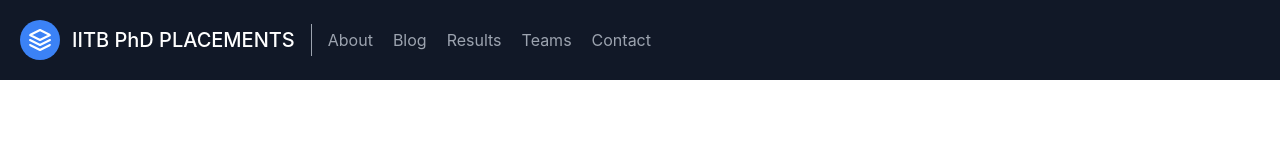
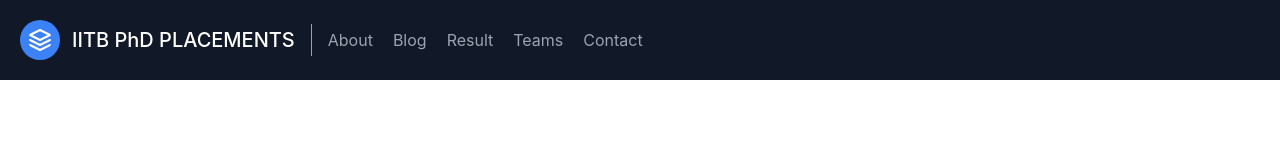
Before and after one commit to MisterNajdorf/placement-website, a Next.js app: page / in a window 1280 px wide. Shown: the top 160 px of the page. Built offline with nearby package versions, Linux system fonts and the light colour scheme.

Commit message:
change in Result page titile

```diff
--- a/components/navbar.js
+++ b/components/navbar.js
@@ -13,7 +13,7 @@ const Navbar = () => {
     <nav className="md:mr-auto md:ml-4 md:py-1 md:pl-4 md:border-l md:border-gray-400	flex flex-wrap items-center text-base justify-center">
       <Link href="about" className="mr-5 hover:text-white">About</Link>
       <Link href="https://campus.placements.iitb.ac.in/blog/phd/" target="_blank" className="mr-5 hover:text-white">Blog</Link>
-      <Link href="result" className="mr-5 hover:text-white">Results</Link>
+      <Link href="result" className="mr-5 hover:text-white">Result</Link>
       <Link href="team" className="mr-5 hover:text-white">Teams</Link>
       <Link href="https://campus.placements.iitb.ac.in/blog/phd/?page_id=145
 " target="_blank" className="mr-5 hover:text-white">Contact</Link>
```
